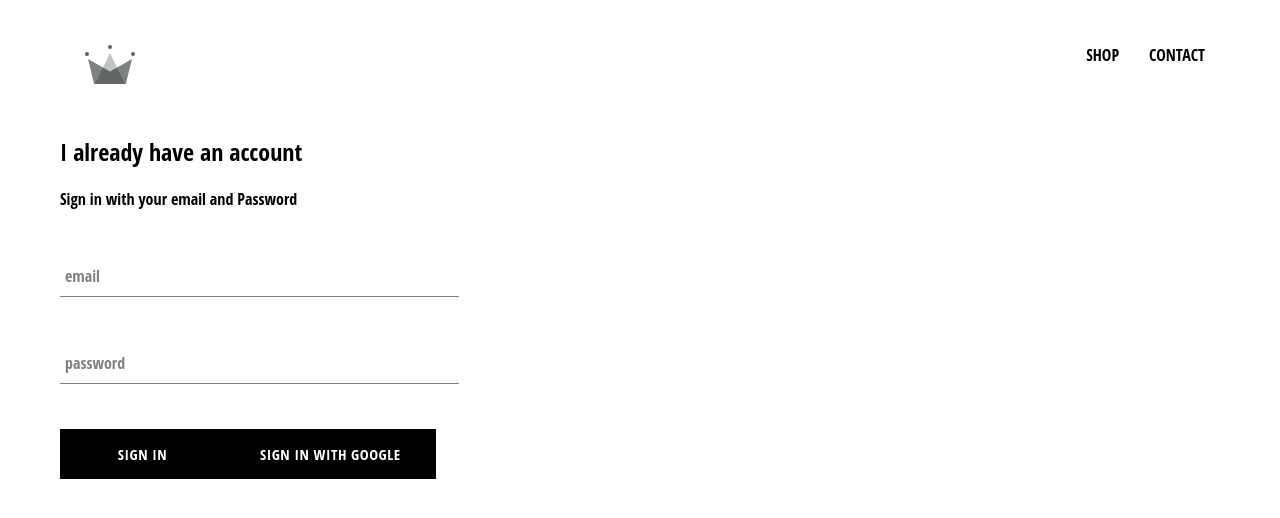
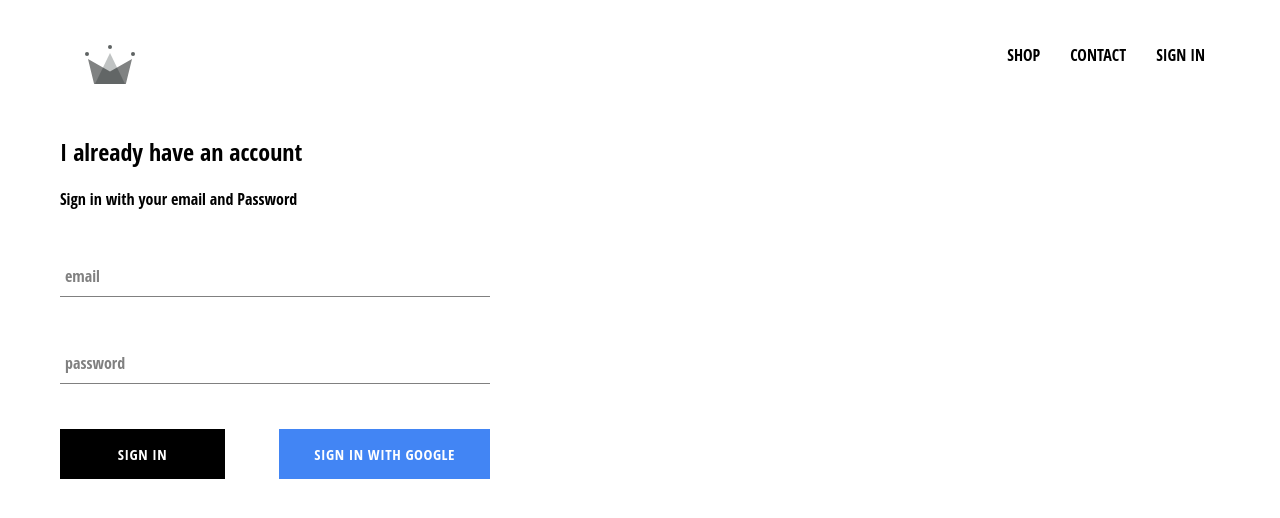
Before and after one commit to gsr7/crownclothing, a React (Create React App) app: page /signin in a window 1280 px wide. Shown: the top 518 px of the page. Built offline with nearby package versions, Linux system fonts and the light colour scheme; no server answers.

Commit message:
Integrated firebase into application, created sign in with Google button'

```diff
--- a/package.json
+++ b/package.json
@@ -6,6 +6,7 @@
     "@testing-library/jest-dom": "^4.2.4",
     "@testing-library/react": "^9.3.2",
     "@testing-library/user-event": "^7.1.2",
+    "firebase": "^7.13.2",
     "node-sass": "^4.13.1",
     "react": "^16.13.1",
     "react-dom": "^16.13.1",
--- a/src/App.css
+++ b/src/App.css
@@ -7,6 +7,7 @@
 a{
 	text-decoration: none;
 	color:black;
-
-
 }
+*{
+	box-sizing: border-box;
+}
--- a/src/App.js
+++ b/src/App.js
@@ -5,20 +5,34 @@
 import ShopPage  from './pages/shop/shop.component';
 import Header from './components/header/header.component';
 import SignInAndSignUp from './pages/sign-in-and-sign-up/sign-in-and-sign-up.component';
+import {auth} from './firebase/firebase.utils.js';
 
-const HatsPage=()=>(
-		<div>
-			<h1> HATS PAGE </h1>
-		</div>
-	)
+class App extends React.Component {
+  constructor(){
+    super();
+    this.state={
+      currentUser: null,
+    };
+  }
+
+  unsubscribeFromAuth = null;
+
+  componentDidMount(){
+     this.unsubscribeFromAuth = auth.onAuthStateChanged( user => {
+      this.setState({currentUser: user});
+
+     });
+  }
+
+  componentWillUnmount(){
+    this.unsubscribeFromAuth();
+  }
 
 
-
-
-function App() {
+render(){
   return (
     <div>
-      <Header />
+      <Header currentUser={this.state.currentUser} />
     	<Switch>
         <Route exact path="/" component={HomePage} />
         <Route path="/shop" component={ShopPage} />
@@ -29,4 +43,7 @@
   );
 }
 
+}
+
+
 export default App;
--- a/src/components/custom-button/custom-button.component.js
+++ b/src/components/custom-button/custom-button.component.js
@@ -2,12 +2,16 @@
 
 import './custom-button.styles.scss';
 
-const CustomButton = ( {children, ...otherProps}) => (
- <button className='custom-button' {...otherProps}  >
+const CustomButton = ( {children, isGoogleSignIn, ...otherProps}) => (
+ <button className={ `${ isGoogleSignIn ? 'google-sign-in' : '' } custom-button`}{...otherProps}  >
+
    {children}
+
  </button>
 
 
-	)
+	);
+
+{/* The props in custom button comes from sign-in.component  */}
 
 export default CustomButton;
--- a/src/components/custom-button/custom-button.styles.scss
+++ b/src/components/custom-button/custom-button.styles.scss
@@ -18,5 +18,19 @@
     background-color: white;
     color: black;
     border: 1px solid black;
+}
+
+  &.google-sign-in {
+     background-color: #4285f4;
+     color: white;
+
+
+  &:hover {
+     background-color: #357ae8;
+     border:none;
   }
-}
+  }
+
+
+
+  }
--- a/src/components/form-input/form-input.component.js
+++ b/src/components/form-input/form-input.component.js
@@ -2,6 +2,7 @@
 
 import './form-input.styles.scss';
 
+{/* Below line props comes from sign-in.component */}
 
 const FormInput = ({ handleChange, label, ...otherProps}) => (
 
--- a/src/components/header/header.component.js
+++ b/src/components/header/header.component.js
@@ -2,9 +2,10 @@
 import {Link} from 'react-router-dom';
 import './header.styles.scss';
 import {ReactComponent as Logo} from '../../assets/crown.svg';
+import {auth} from '../../firebase/firebase.utils';
 
 
-const Header = () => (
+const Header = ({currentUser}) => (
 
 <div className='header' >
 	<Link className='logo-container' to="/" >
@@ -19,6 +20,14 @@
 	  CONTACT
 	  </Link>
 
+	  {
+	  	currentUser ?
+	  	<div className='option' onClick={ () => auth.signOut() }> SIGN OUT </div>
+	  	:
+
+	  	<Link className='option' to='/signin'> SIGN IN </Link>
+	   }
+
 	 </div>
 
 </div>
--- a/src/components/header/header.styles.scss
+++ b/src/components/header/header.styles.scss
@@ -20,6 +20,7 @@
 
     .option {
       padding: 10px 15px;
+      cursor: pointer;
     }
   }
 }
--- a/src/components/sign-in/sign-in.component.js
+++ b/src/components/sign-in/sign-in.component.js
@@ -43,6 +43,7 @@
 		required
 		/>
 
+ { /* This <FormInput comes from form-input component when we click these changes will go as props to form-input.component */ }
 
 
 		<FormInput
@@ -54,10 +55,17 @@
 		required
 		/>
 
+		{/* belowattributes passed as props to custom-button.component*/}
 
 
+		<div className='buttons'>
 		<CustomButton type='submit' > Sign In  </CustomButton>
-		<CustomButton onClick={signInWithGoogle} > Sign In with Google </CustomButton>
+		<CustomButton onClick={signInWithGoogle} isGoogleSignIn>
+		     Sign In with Google
+		</CustomButton>
+
+		</div>
+
 	</form>
 	</div>
  		)
--- a/src/components/sign-in/sign-in.styles.scss
+++ b/src/components/sign-in/sign-in.styles.scss
@@ -1,11 +1,19 @@
-.sign-in{
+.sign-in {
 
-	width:30vw;
+	width:430px;
 	display:flex;
 	flex-direction: column;
 
   .title {
 	margin:10px 0 ;
-}
+
+	}
+
+  .buttons {
+  	display: flex;
+  	justify-content: space-between;
+
+  }
+
 
 }
--- a/src/firebase/firebase.utils.js
+++ b/src/firebase/firebase.utils.js
@@ -19,6 +19,7 @@
   export const auth= firebase.auth();
   export const firestore = firebase.firestore();
 
+{/* below line : this provides access to GoogleAuthProvider class from auth library */}
   const provider = new firebase.auth.GoogleAuthProvider();
   provider.setCustomParameters({prompt:'select_account'});
   export const signInWithGoogle = () => auth.signInWithPopup(provider);
```
Also changed, not shown: 1 other file (tests, documents, lock files or other folders).
